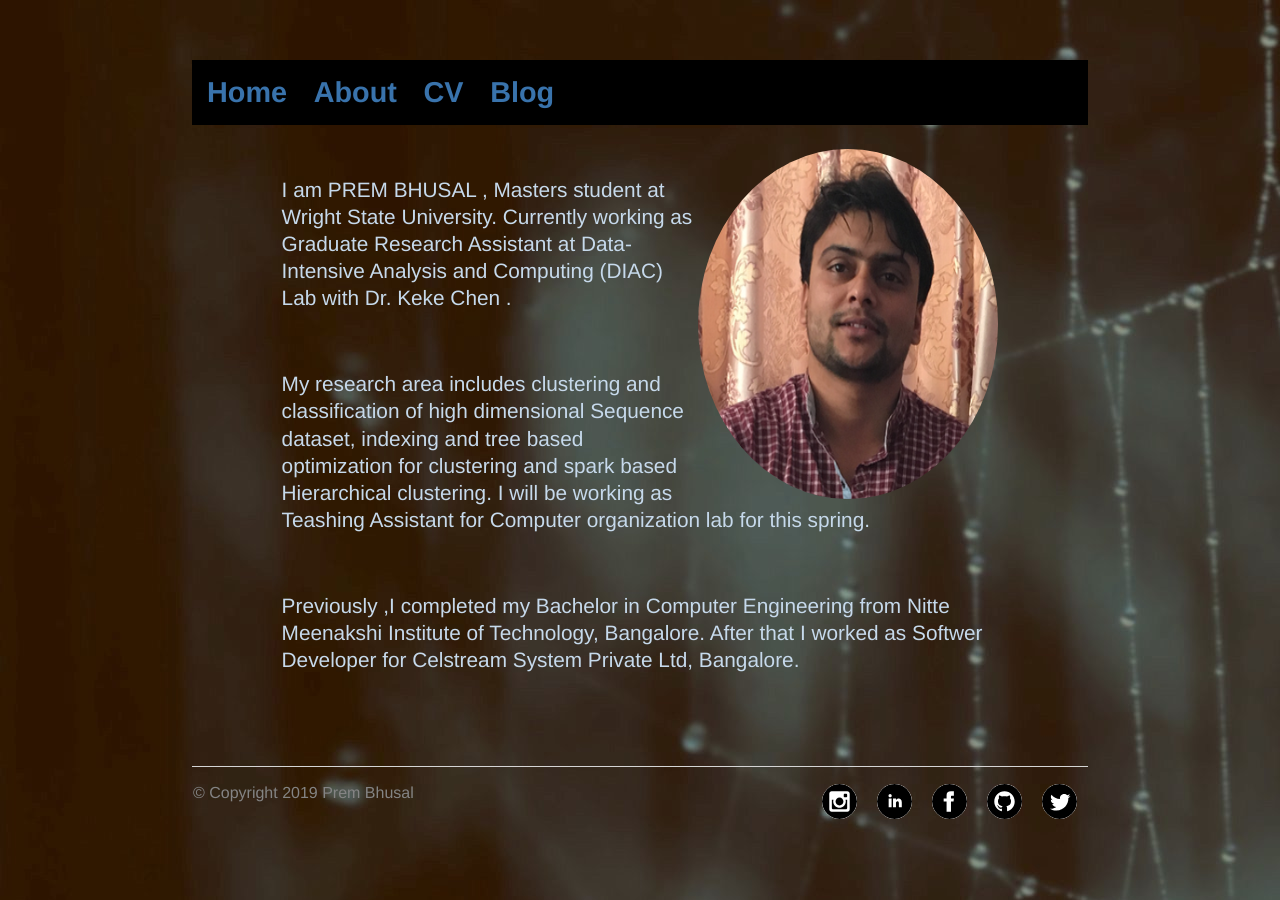
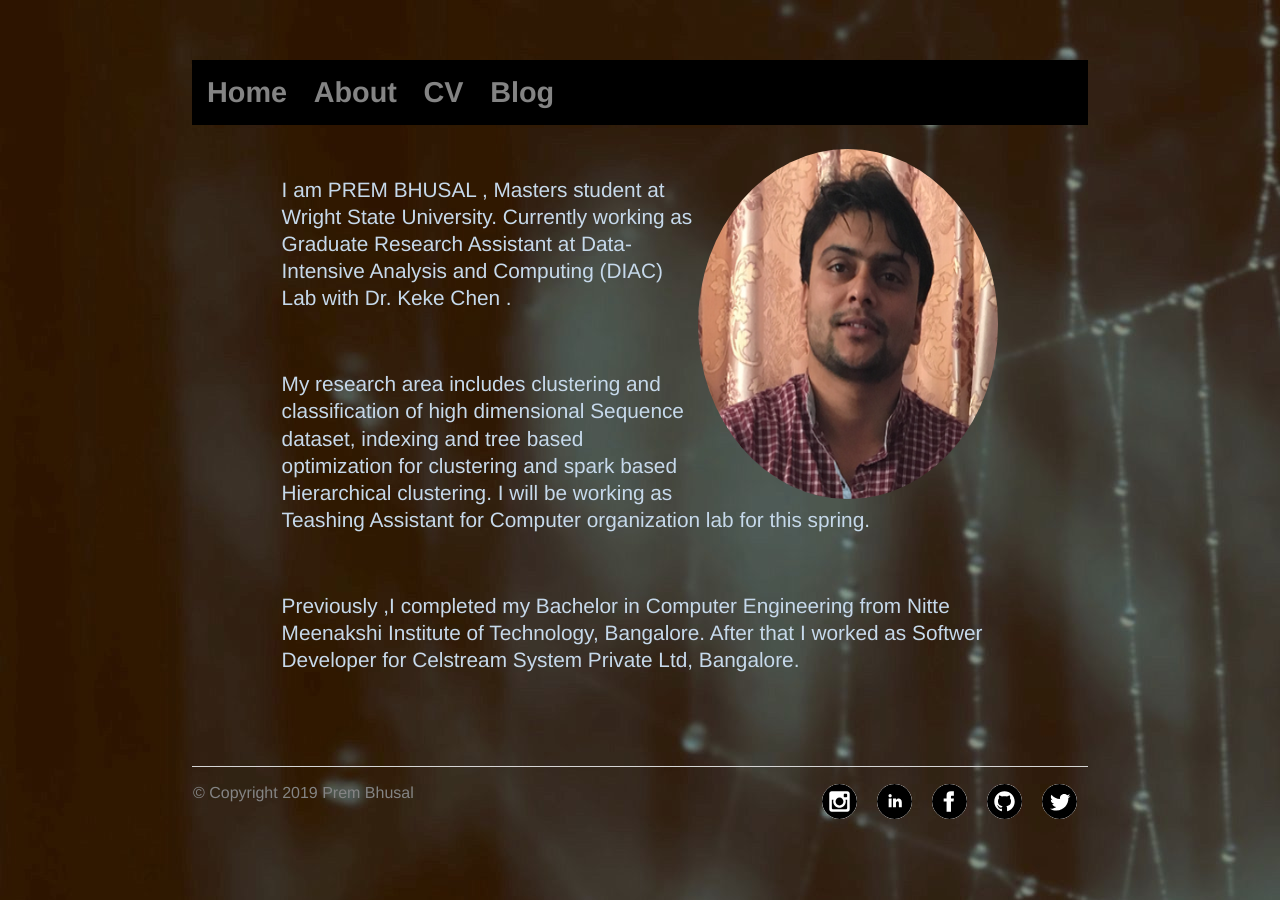
Before and after one commit to prembhusal/prembhusalWebsite, a Jekyll site: the page built from index.html, in a window 1280 px wide. Built offline with Jekyll 4.4.1, drawn with Linux system fonts in a browser that asks for light colours.

Commit message:
Update main.css

```diff
--- a/css/main.css
+++ b/css/main.css
@@ -30,7 +30,7 @@ footer ul li{
 }
 a {
     text-decoration: none;
-    color: #3973ac;
+    color: #848484;
 }
 a:hover {
     text-decoration: underline;
```
